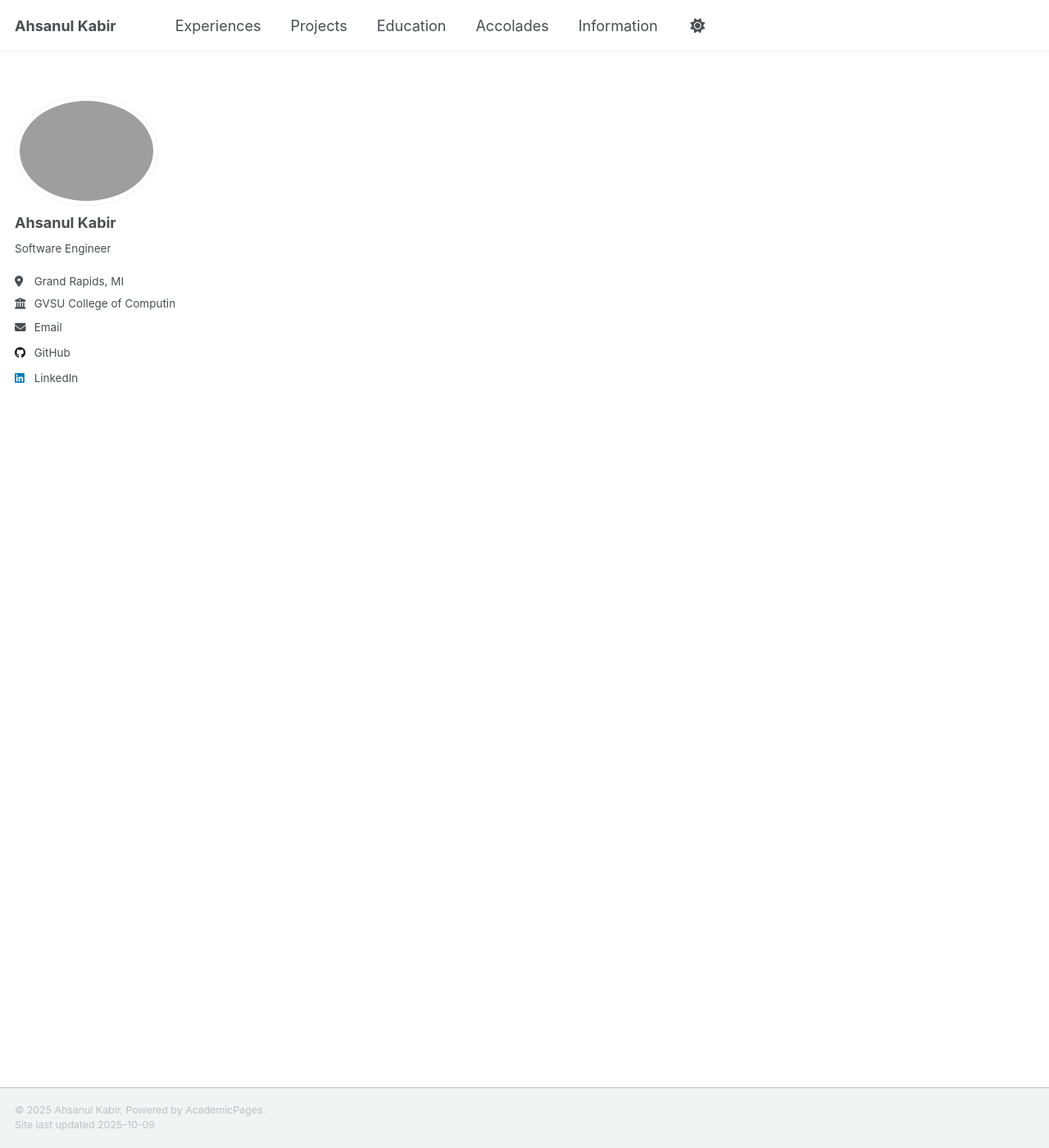
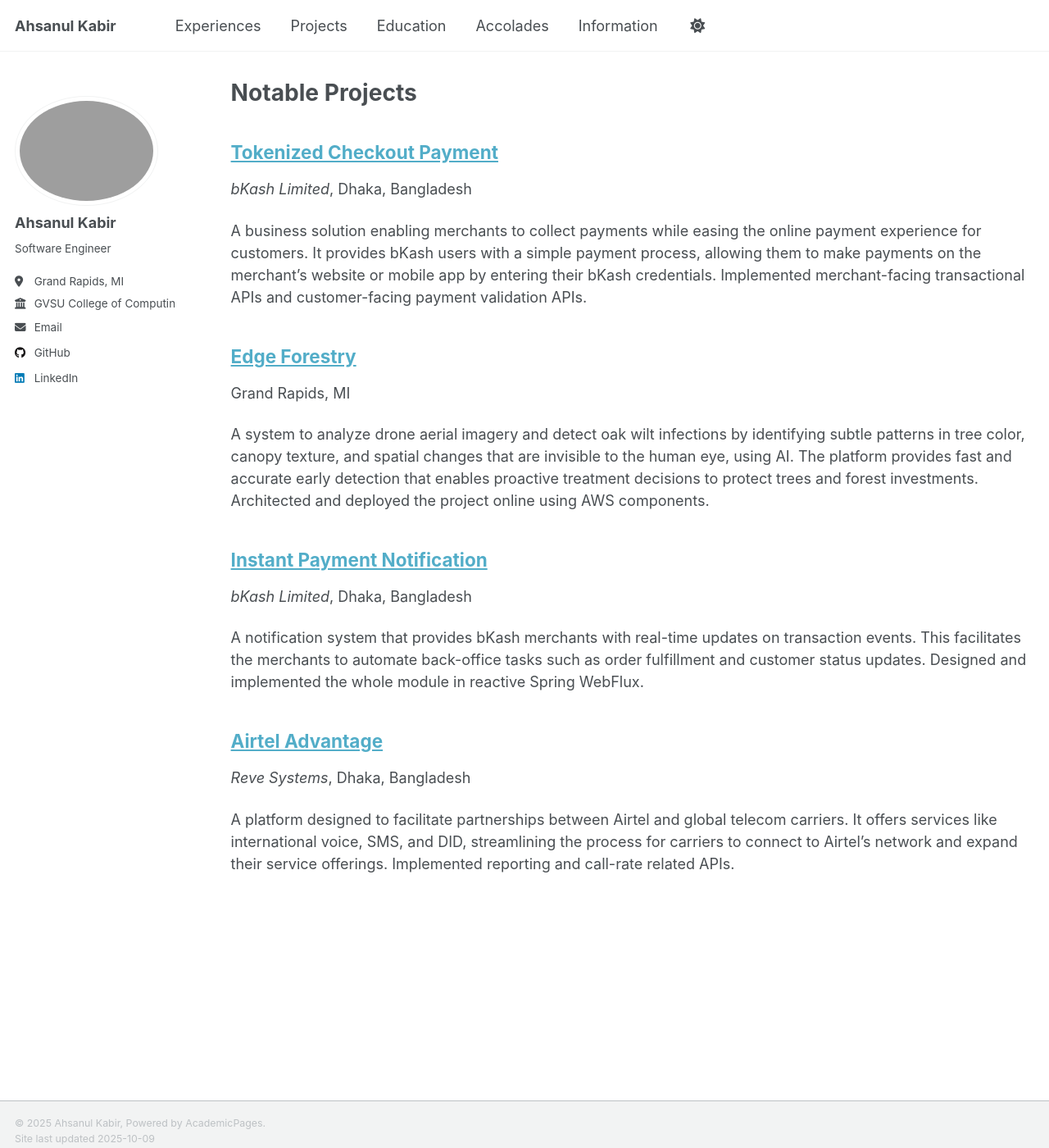
Before and after one commit to kowshid/kowshid.github.io, a Jekyll site: the page built from _pages/projects.md, in a window 1280 px wide and 1400 px high. Shown: the whole window at 82% size. Built offline with Jekyll 4.4.1, drawn with Linux system fonts in a browser that asks for light colours; a script that is not in the unit is left out.

Commit message:
Add Projects Section

```diff
--- a/_pages/projects.md
+++ b/_pages/projects.md
@@ -1,7 +1,31 @@
 ---
+layout: archive
 permalink: /projects/
-# title: "Welcome!"
-author_profile: true
-redirect_from:
-  - /education.html
+title: "Notable Projects"
+# author_profile: true
 ---
+
+## [Tokenized Checkout Payment](https://merchantdemo.sandbox.bka.sh/)
+*bKash Limited*, Dhaka, Bangladesh
+
+A business solution enabling merchants to collect payments while easing the online payment experience for customers. It provides bKash users with a simple payment process, allowing them to make payments on the merchant’s website or mobile app by entering their bKash credentials. Implemented merchant-facing transactional APIs and customer-facing payment validation APIs.
+
+
+## [Edge Forestry](https://edgeforestry.com/)
+Grand Rapids, MI
+
+A system to analyze drone aerial imagery and detect oak wilt infections by identifying subtle patterns in tree color, canopy texture, and spatial changes that are invisible to the human eye, using AI. The platform provides fast and accurate early detection that enables proactive treatment decisions to protect trees and forest investments. Architected and deployed the project online using AWS components.
+
+
+## [Instant Payment Notification](https://developer.bka.sh/docs/webhooks)
+*bKash Limited*, Dhaka, Bangladesh
+
+A notification system that provides bKash merchants with real-time updates on transaction events. This facilitates the merchants to automate back-office tasks such as order fulfillment and customer status updates. Designed and implemented the whole module in reactive Spring WebFlux.
+
+
+## [Airtel Advantage](https://airtel-advantage.airtel.in/)
+*Reve Systems*, Dhaka, Bangladesh
+
+A platform designed to facilitate partnerships between Airtel and global telecom carriers. It offers services
+like international voice, SMS, and DID, streamlining the process for carriers to connect to Airtel’s network
+and expand their service offerings. Implemented reporting and call-rate related APIs.
```
Also changed, not shown: _pages/about.md (+5 -3 lines), _pages/education.md (+1 -1 lines).
